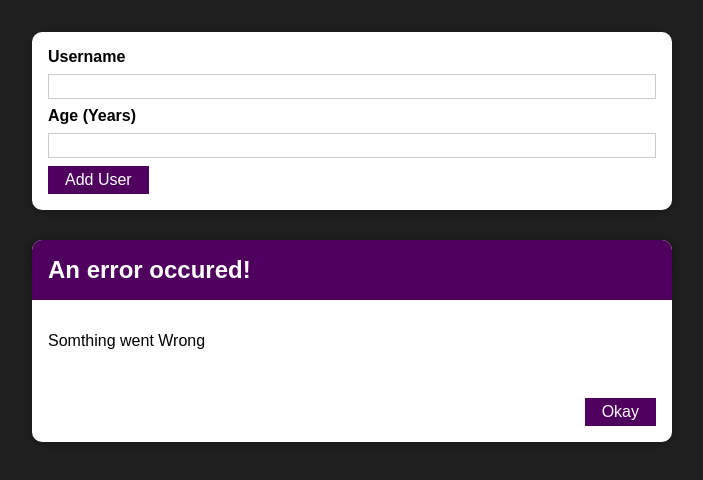
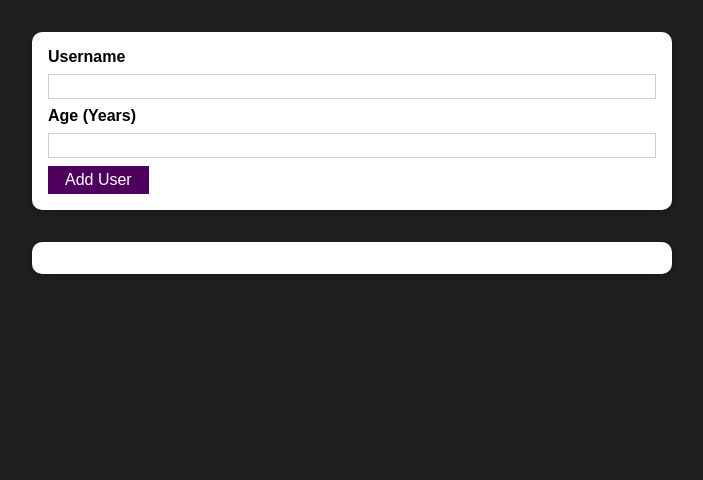
Before and after one commit to filipecamargos/React-User-Info-Processor, a React (Create React App) app: page / in a window 1280 px wide. Shown: the top 480 px of the page, without its empty margins (288-991 px from the left). Built offline with nearby package versions, Linux system fonts and the light colour scheme.

Commit message:
Error message added

```diff
--- a/src/components/UI/ErrorBox.js
+++ b/src/components/UI/ErrorBox.js
@@ -1,10 +1,12 @@
-import Card from './Card';
-import Button from './Button';
+import Card from "./Card";
+import Button from "./Button";
 
-import classes from './ErrorBox.module.css';
+import classes from "./ErrorBox.module.css";
 
 const ErrorBox = (props) => {
   return (
+    <div>
+      <div className={classes.backdrop}></div>
       <Card className={classes.modal}>
         <header className={classes.header}>
           <h2>{props.title}</h2>
@@ -13,9 +15,10 @@
           <p>{props.message}</p>
         </div>
         <footer className={classes.actions}>
-        <Button>Okay</Button>
+          <Button onClick={props.onConfirm}>Okay</Button>
         </footer>
       </Card>
+    </div>
   );
 };
 
--- a/src/components/Users/AddUser.js
+++ b/src/components/Users/AddUser.js
@@ -10,6 +10,7 @@
   //Variable States
   const [userName, setUserName] = useState("");
   const [userAge, setUserAge] = useState("");
+  const [error, setError] = useState();
 
   //Handle the add user event
   const addUserHandler = (event) => {
@@ -17,9 +18,18 @@
 
     //validation
     if (userName.trim().length === 0 || userAge.trim().length === 0) {
+      setError({
+        title: "Invalid input!",
+        message: "Please enter a valid name and age!",
+      });
+
       return;
     }
     if (+userAge < 1) {
+      setError({
+        title: "Invalid age!",
+        message: "Please enter a valid age!",
+      });
       return;
     }
 
@@ -35,6 +45,12 @@
     setUserAge("");
   };
 
+  //handle the error
+  const errorHandler = () => {
+    setError(null);
+  };
+
+
   //Handle the userName entered
   const userNameEnteredHandler = (event) => {
     setUserName(event.target.value);
@@ -47,7 +63,7 @@
 
   return (
     <div>
-      <ErrorBox title="An error occured!" message="Somthing went Wrong" />
+      {error && <ErrorBox title={error.title} message={error.message} onConfirm={errorHandler} />}
       <Card className={classes.input}>
         <form onSubmit={addUserHandler}>
           <label htmlFor="username">Username</label>
```
Lines whose indentation alone changed are shown as unchanged.
